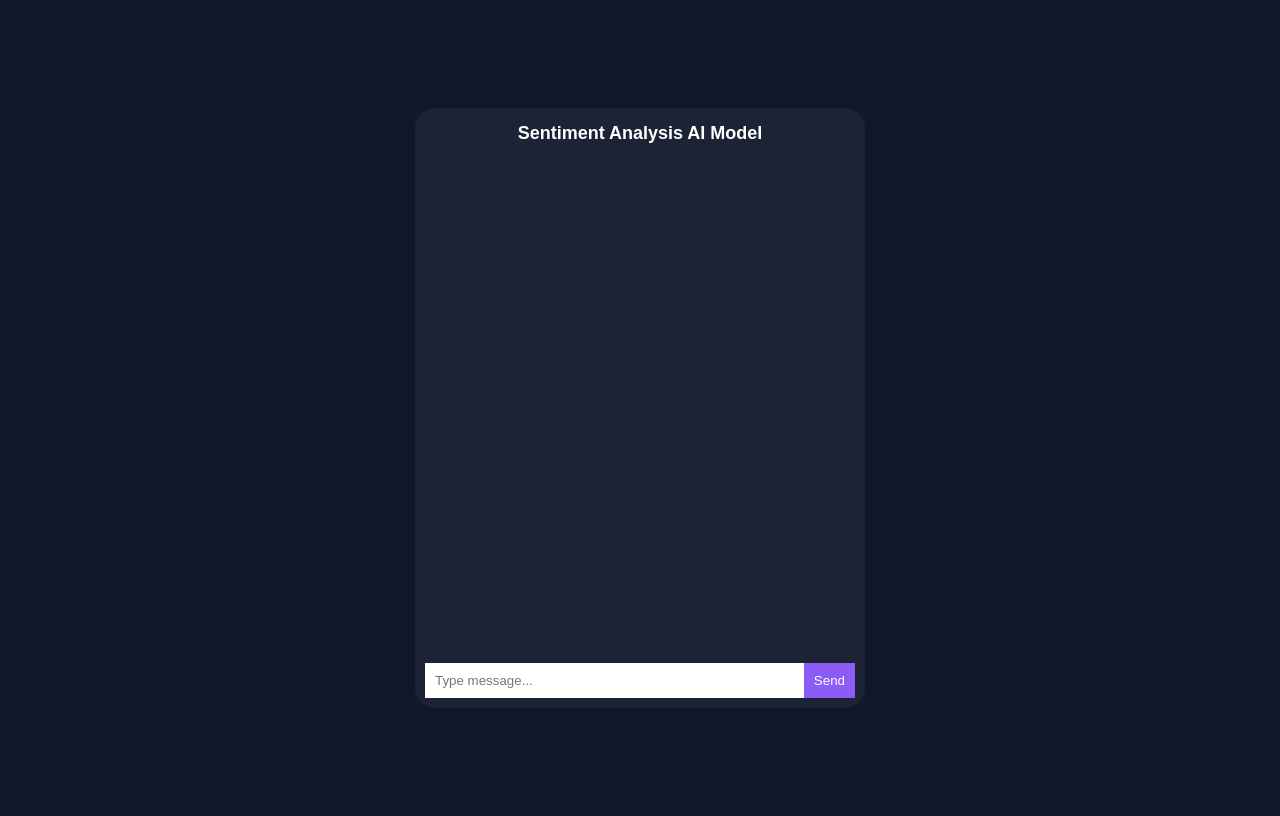
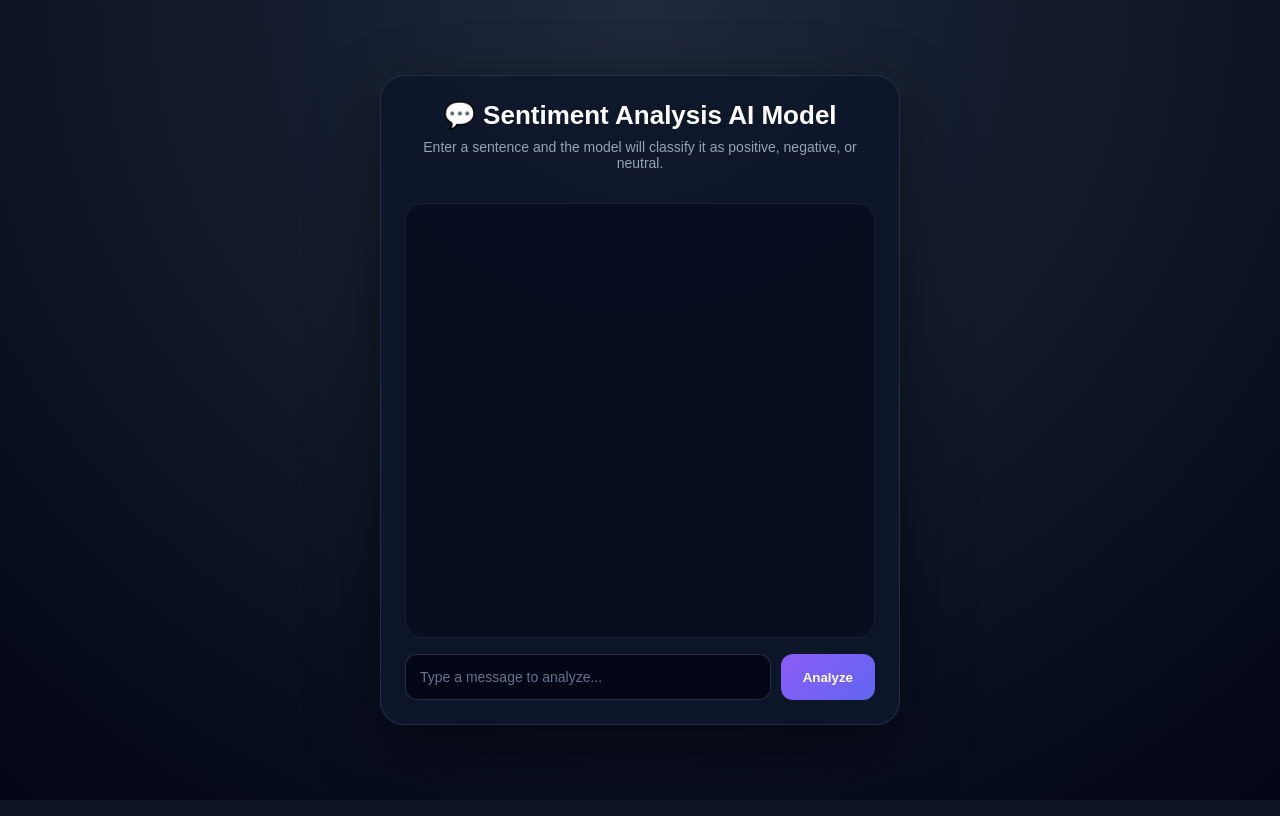
Before and after one commit to Abdallah-KAli/Week6Repo, a Flask app: page / in a window 1280 px wide. Run offline with Flask 3, Linux system fonts and the light colour scheme; parts of the project's set-up code (start-up, migrations or seed data) failed here and were passed over.

Commit message:
Improve sentiment analysis UI and prediction system

```diff
--- a/app.py
+++ b/app.py
@@ -28,12 +28,24 @@ def predict():
     pred = model.predict([cleaned])[0]
     pred_str = str(pred).lower()
 
-    emoji = emoji_map.get(pred_str, "❓")
-
     confidence = None
     if hasattr(model, "predict_proba"):
         proba = model.predict_proba([cleaned])[0]
         confidence = round(float(max(proba)) * 100, 2)
+
+
+    positive_words = ["good", "great", "excellent", "amazing", "useful", "easy", "happy", "love", "enjoyed", "perfect"]
+    negative_words = ["bad", "slow", "crash", "crashing", "disappointed", "terrible", "hate", "frustrating", "failed", "poor"]
+
+    if any(word in cleaned for word in positive_words):
+        pred_str = "positive"
+        confidence = max(confidence or 0, 92.0)
+
+    if any(word in cleaned for word in negative_words):
+        pred_str = "negative"
+        confidence = max(confidence or 0, 92.0)
+
+    emoji = emoji_map.get(pred_str, "❓")
 
     return jsonify({
         "result": pred_str,
--- a/templates/index.html
+++ b/templates/index.html
@@ -1,103 +1,170 @@
 <!DOCTYPE html>
 <html>
 <head>
-    <title>Sentiment AI Model</title>
+    <title>Sentiment Analysis AI Model</title>
+    <style>
+        * {
+            box-sizing: border-box;
+        }
 
-    <style>
         body {
-            background: #0f172a;
+            margin: 0;
+            background: radial-gradient(circle at top, #1e293b, #020617);
+            min-height: 100vh;
+            font-family: Arial, sans-serif;
+            color: white;
             display: flex;
             justify-content: center;
             align-items: center;
-            height: 100vh;
-            font-family: Arial;
         }
 
-        .box {
-            width: 450px;
-            height: 600px;
-            background: rgba(255,255,255,0.05);
-            border-radius: 20px;
+        .app {
+            width: 520px;
+            min-height: 650px;
+            background: rgba(15, 23, 42, 0.92);
+            border: 1px solid rgba(148, 163, 184, 0.18);
+            border-radius: 24px;
+            box-shadow: 0 25px 70px rgba(0,0,0,0.45);
+            padding: 24px;
             display: flex;
             flex-direction: column;
         }
 
-        h2 {
-            color: white;
+        .header {
             text-align: center;
-            margin: 15px 0;
-            font-size: 18px;
+            margin-bottom: 18px;
+        }
+
+        .header h1 {
+            margin: 0;
+            font-size: 26px;
+        }
+
+        .header p {
+            color: #94a3b8;
+            font-size: 14px;
+            margin-top: 8px;
         }
 
         .messages {
             flex: 1;
-            padding: 10px;
             overflow-y: auto;
+            padding: 12px;
+            background: rgba(2, 6, 23, 0.45);
+            border-radius: 18px;
+            border: 1px solid rgba(148, 163, 184, 0.12);
         }
 
         .msg {
-            padding: 10px;
-            margin: 5px;
-            border-radius: 10px;
-            color: white;
-            max-width: 80%;
+            padding: 12px 14px;
+            margin: 10px 0;
+            border-radius: 14px;
+            max-width: 85%;
+            line-height: 1.4;
+            font-size: 15px;
         }
 
         .user {
-            background: #6366f1;
+            background: linear-gradient(135deg, #6366f1, #8b5cf6);
             margin-left: auto;
         }
 
         .bot {
-            background: rgba(255,255,255,0.1);
+            background: rgba(255,255,255,0.08);
+            border: 1px solid rgba(148, 163, 184, 0.15);
         }
 
-        .input {
+        .result-title {
+            font-weight: bold;
+            font-size: 16px;
+            margin-bottom: 6px;
+        }
+
+        .badge {
+            display: inline-block;
+            padding: 6px 10px;
+            border-radius: 999px;
+            font-weight: bold;
+            margin-top: 6px;
+        }
+
+        .positive {
+            background: rgba(34, 197, 94, 0.18);
+            color: #4ade80;
+        }
+
+        .negative {
+            background: rgba(239, 68, 68, 0.18);
+            color: #f87171;
+        }
+
+        .neutral {
+            background: rgba(234, 179, 8, 0.18);
+            color: #facc15;
+        }
+
+        .input-area {
             display: flex;
-            padding: 10px;
+            gap: 10px;
+            margin-top: 16px;
         }
 
         input {
             flex: 1;
-            padding: 10px;
-            border: none;
+            padding: 14px;
+            border-radius: 12px;
+            border: 1px solid rgba(148, 163, 184, 0.25);
+            background: #020617;
+            color: white;
             outline: none;
+            font-size: 14px;
+        }
+
+        input::placeholder {
+            color: #64748b;
         }
 
         button {
-            padding: 10px;
-            background: #8b5cf6;
+            padding: 0 22px;
+            border-radius: 12px;
+            border: none;
+            background: linear-gradient(135deg, #8b5cf6, #6366f1);
             color: white;
-            border: none;
+            font-weight: bold;
             cursor: pointer;
+        }
+
+        button:hover {
+            opacity: 0.9;
         }
     </style>
 </head>
 
 <body>
 
-<div class="box">
-
-    <h2>Sentiment Analysis AI Model</h2>
+<div class="app">
+    <div class="header">
+        <h1>💬 Sentiment Analysis AI Model</h1>
+        <p>Enter a sentence and the model will classify it as positive, negative, or neutral.</p>
+    </div>
 
     <div class="messages" id="messages"></div>
 
-    <div class="input">
-        <input id="text" placeholder="Type message..." />
-        <button onclick="send()">Send</button>
+    <div class="input-area">
+        <input id="text" placeholder="Type a message to analyze..." onkeydown="if(event.key==='Enter') send()" />
+        <button onclick="send()">Analyze</button>
     </div>
-
 </div>
 
 <script>
 async function send() {
-    let text = document.getElementById("text").value;
+    let input = document.getElementById("text");
+    let text = input.value;
 
     if (!text.trim()) return;
 
-    add(text, "user");
-
-    document.getElementById("text").value = "";
+    addUser(text);
+    input.value = "";
 
     let res = await fetch("/predict", {
         method: "POST",
@@ -107,20 +174,35 @@ async function send() {
 
     let data = await res.json();
 
-    let output = data.emoji + " " + data.result;
-
-    if (data.confidence !== null && data.confidence !== undefined) {
-        output += " (" + data.confidence + "%)";
-    }
-
-    add(output, "bot");
+    addBot(data);
 }
 
-function add(text, type) {
+function addUser(text) {
     let div = document.createElement("div");
-    div.classList.add("msg", type);
+    div.classList.add("msg", "user");
     div.innerText = text;
+    append(div);
+}
 
+function addBot(data) {
+    let div = document.createElement("div");
+    div.classList.add("msg", "bot");
+
+    let result = data.result || "unknown";
+    let confidence = data.confidence !== null && data.confidence !== undefined
+        ? data.confidence + "%"
+        : "N/A";
+
+    div.innerHTML = `
+        <div class="result-title">${data.emoji} Sentiment Result</div>
+        <div class="badge ${result}">${result.toUpperCase()}</div>
+        <div style="margin-top:8px; color:#cbd5e1;">Confidence: ${confidence}</div>
+    `;
+
+    append(div);
+}
+
+function append(div) {
     let box = document.getElementById("messages");
     box.appendChild(div);
     box.scrollTop = box.scrollHeight;
```
Also changed, not shown: 1 other file.
